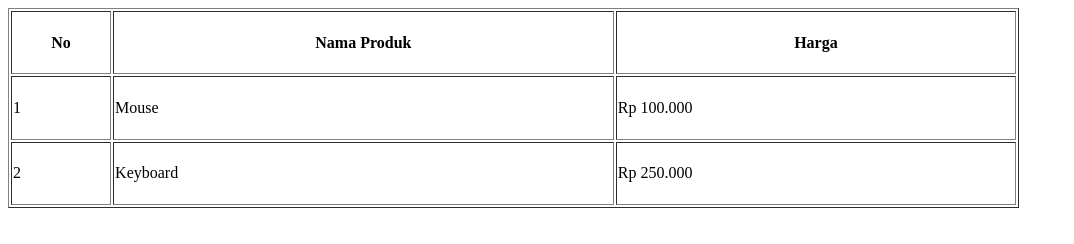
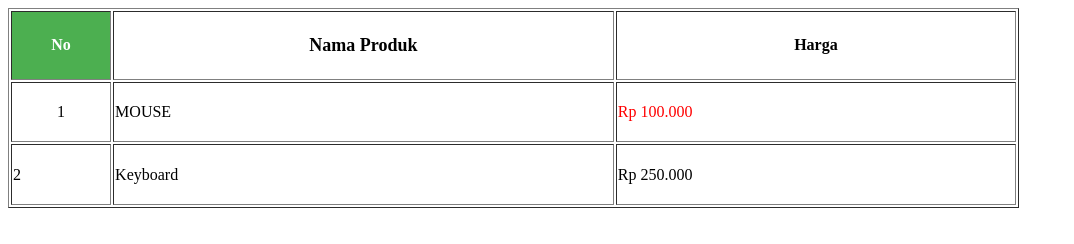
Before and after one commit to Alpannnnn/1124160115-Latihan-Table, a plain HTML site: page index.html in a window 1280 px wide. Shown: the whole page, without its empty margins (0-1074 px from the left). Drawn offline with Linux system fonts and the light colour scheme.

Commit message:
Perubahan fromat text dan kolom baris

```diff
--- a/index.html
+++ b/index.html
@@ -9,14 +9,14 @@
     <div>
         <table border="1" width="80%" height="200px">
             <tr>
-                <th width="10%">No</th>
-                <th width="50%">Nama Produk</th>
-                <th width="40%">Harga</th>
+                <th style="background : #4CAF50; color:white" width="10%">No</th>
+                <th style="font-size: 18px; text-align:center" width="50%">Nama Produk</th>
+                <th style="font-weight: bold" width="40%">Harga</th>
             </tr>
             <tr>
-                <td>1</td>
-                <td>Mouse</td>
-                <td>Rp 100.000</td>
+                <td style="text-align:center">1</td>
+                <td style="text-transform:uppercase">Mouse</td>
+                <td style="color:red">Rp 100.000</td>
             </tr>
             <tr>
                 <td>2</td>
```
